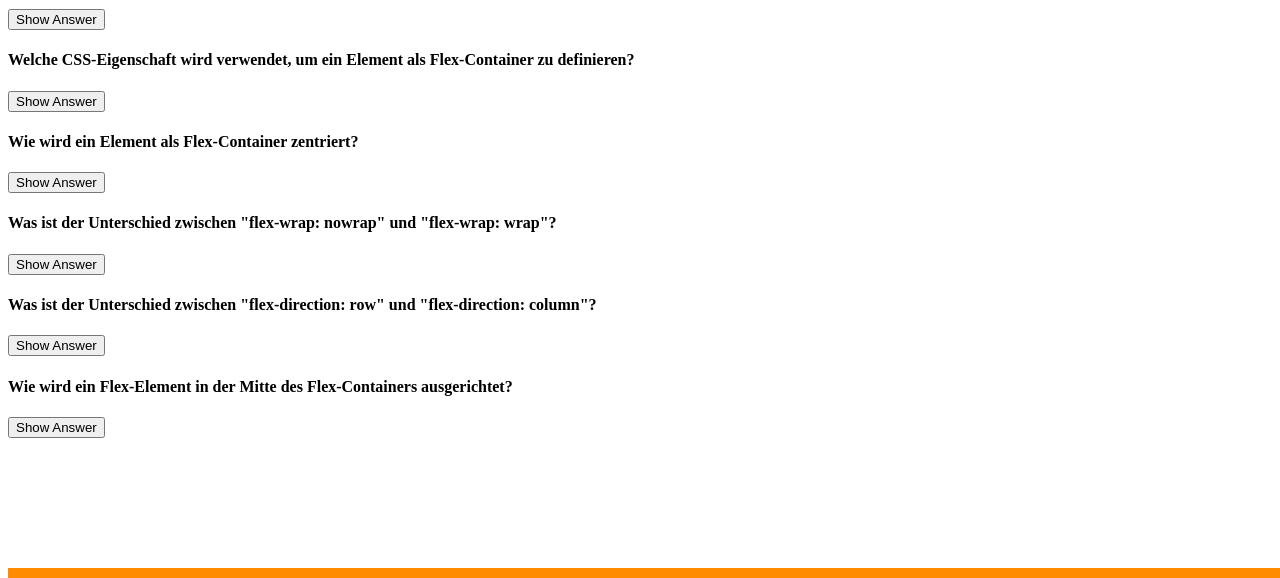
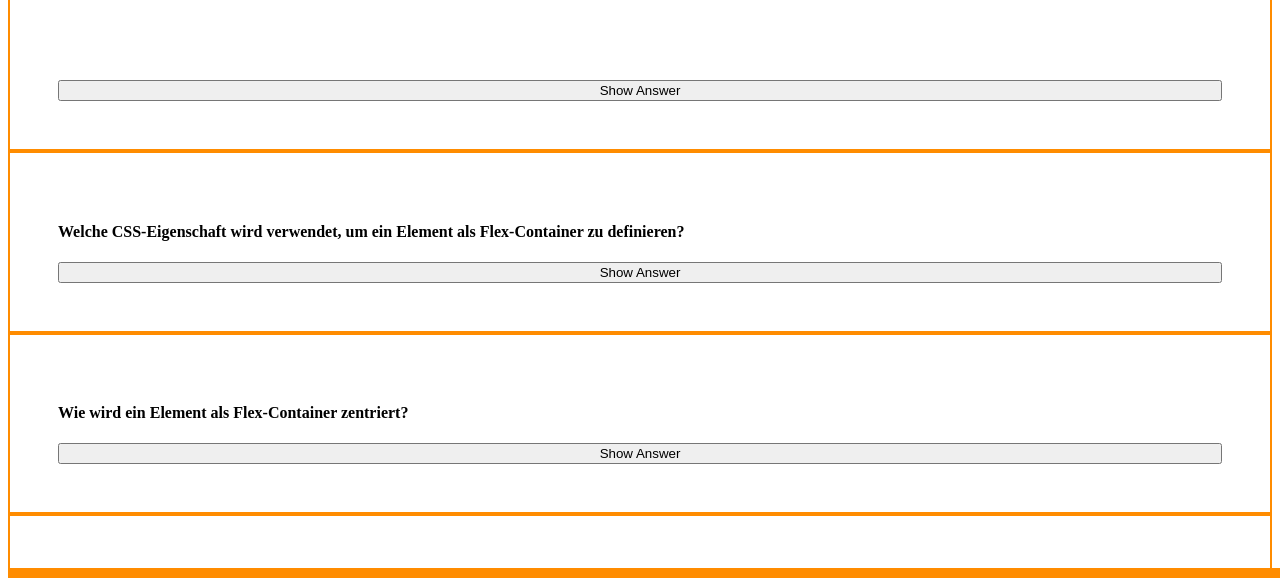
Before and after one commit to MariaRiosNavarro/quiz-app-first, a plain HTML site: page index.html in a window 1280 px wide. Shown: the part 146-724 px from the top of the page. Drawn offline with Linux system fonts and the light colour scheme.

Commit message:
style change

```diff
--- a/css/styles.css
+++ b/css/styles.css
@@ -9,10 +9,6 @@
   --dark-modus-bgcolor: darkblue;
   --nav-bg-color: darkorange;
   --nav-bg-color-secundary: darkgreen;
-}
-
-body {
-  width: 100%;
 }
 
 nav {
@@ -32,3 +28,10 @@ nav {
 li {
   list-style: none;
 }
+
+article {
+  display: flex;
+  flex-direction: column;
+  border: 2px solid var(--nav-bg-color);
+  padding: 3rem;
+}
```
